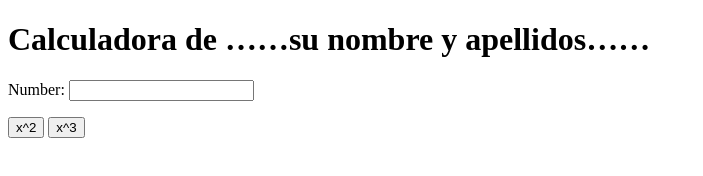
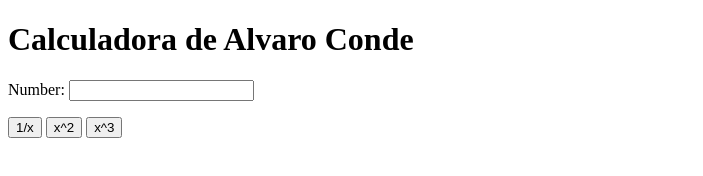
Before and after one commit to Alconde/my_calculator_2, a plain HTML site: page index.html in a window 1280 px wide. Shown: the whole page, without its empty margins (0-703 px from the left). Drawn offline with Linux system fonts and the light colour scheme.

Commit message:
1/x button

```diff
--- a/index.html
+++ b/index.html
@@ -5,10 +5,11 @@
 		<meta charset="utf-8">
 	</head>
 	<body>
-		<h1>Calculadora de ……su nombre y apellidos……</h1>
+		<h1>Calculadora de Alvaro Conde</h1>
 		Number:
 		<input type="text" id="n1">
 		<p>
+			<button onclick="inverse()"> 1/x </button>
 			<button onclick="square()"> x^2 </button>
 			<button onclick="cube()"> x^3 </button>
 		</p>
@@ -21,6 +22,10 @@
 				var num = document.getElementById("n1");
 				num.value = Math.pow(num.value, 2);
 			}
+			function inverse() {
+				var num = document.getElementById("n1");
+				num.value = 1/num.value;
+			}
 		</script>
 	</body>
 </html>
```
